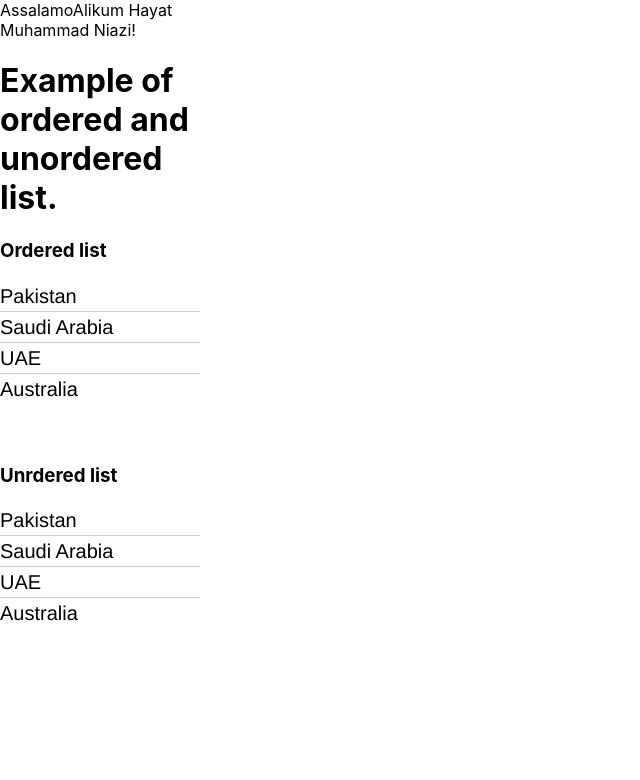
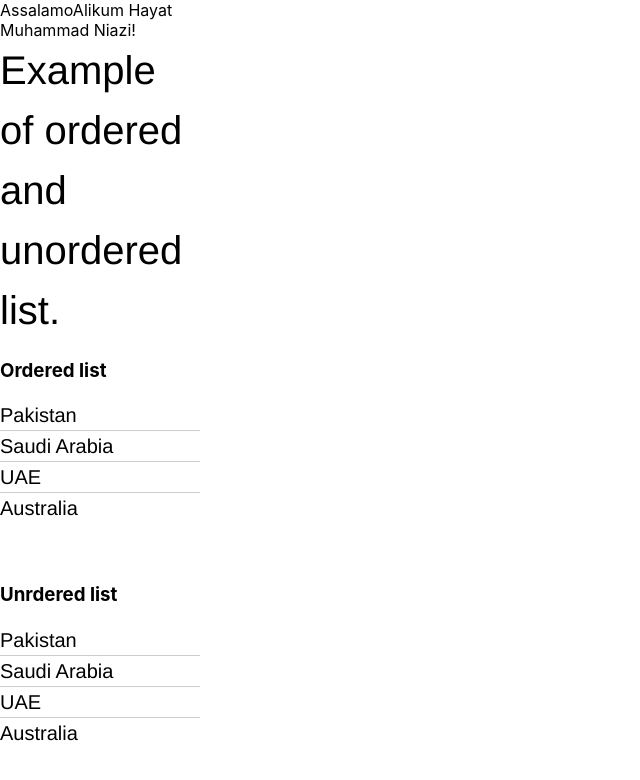
Before and after one commit to hayatniazi/basicreactapp001, a React (Create React App) app: page / in a window 1280 px wide. Shown: the top 780 px of the page, without its empty margins (0-640 px from the left). Built offline with nearby package versions, Linux system fonts and the light colour scheme.

Commit message:
Added css for lists 2nd times

```diff
--- a/src/App.js
+++ b/src/App.js
@@ -4,7 +4,7 @@ import './Apps.css';
 function App() {
   return <div>
     <div>AssalamoAlikum Hayat Muhammad Niazi!</div>
-    <h1>Example of ordered and unordered list.</h1>
+    <h2>Example of ordered and unordered list.</h2>
     <h3>Ordered list</h3>
     <ol>
       <li>Pakistan</li>
```
